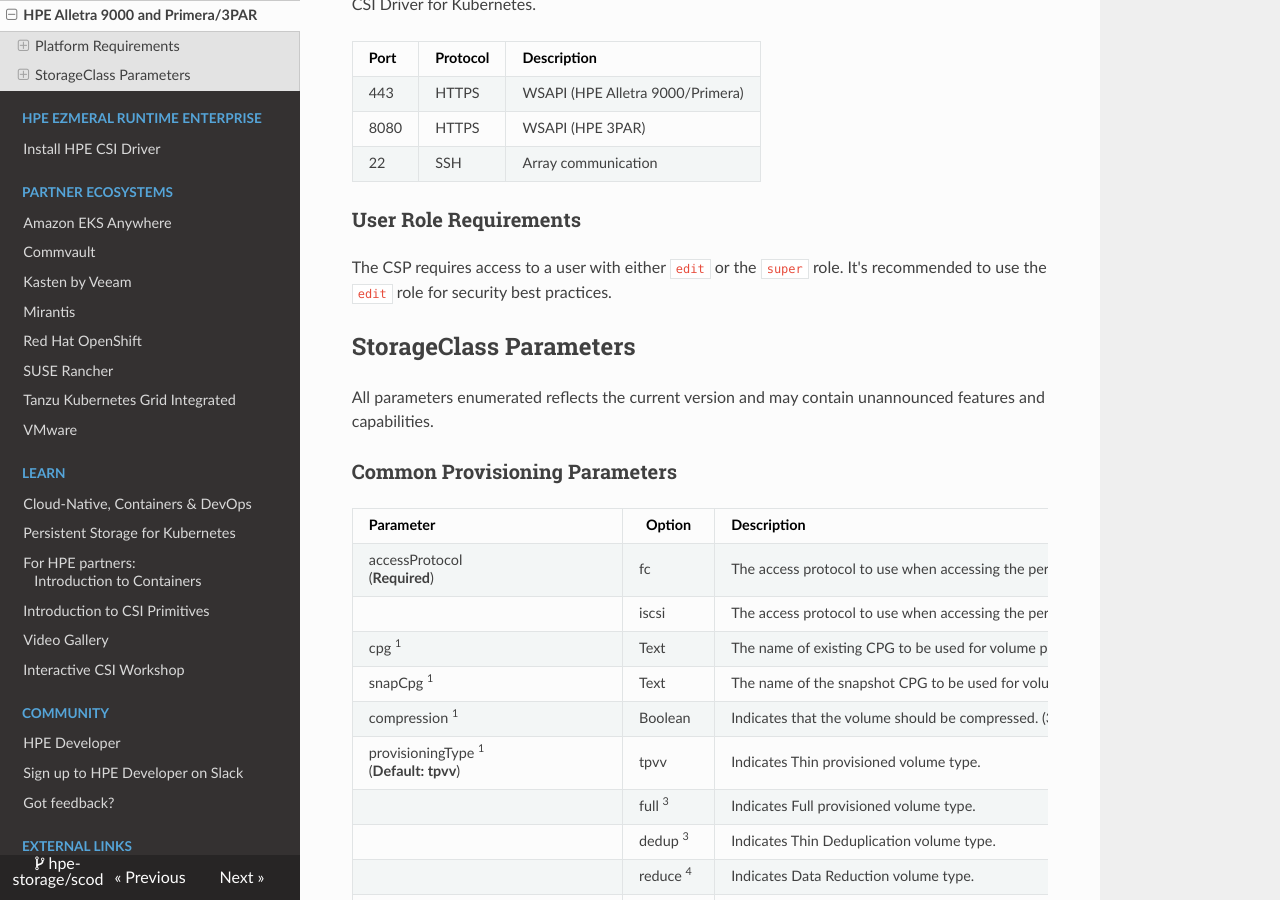
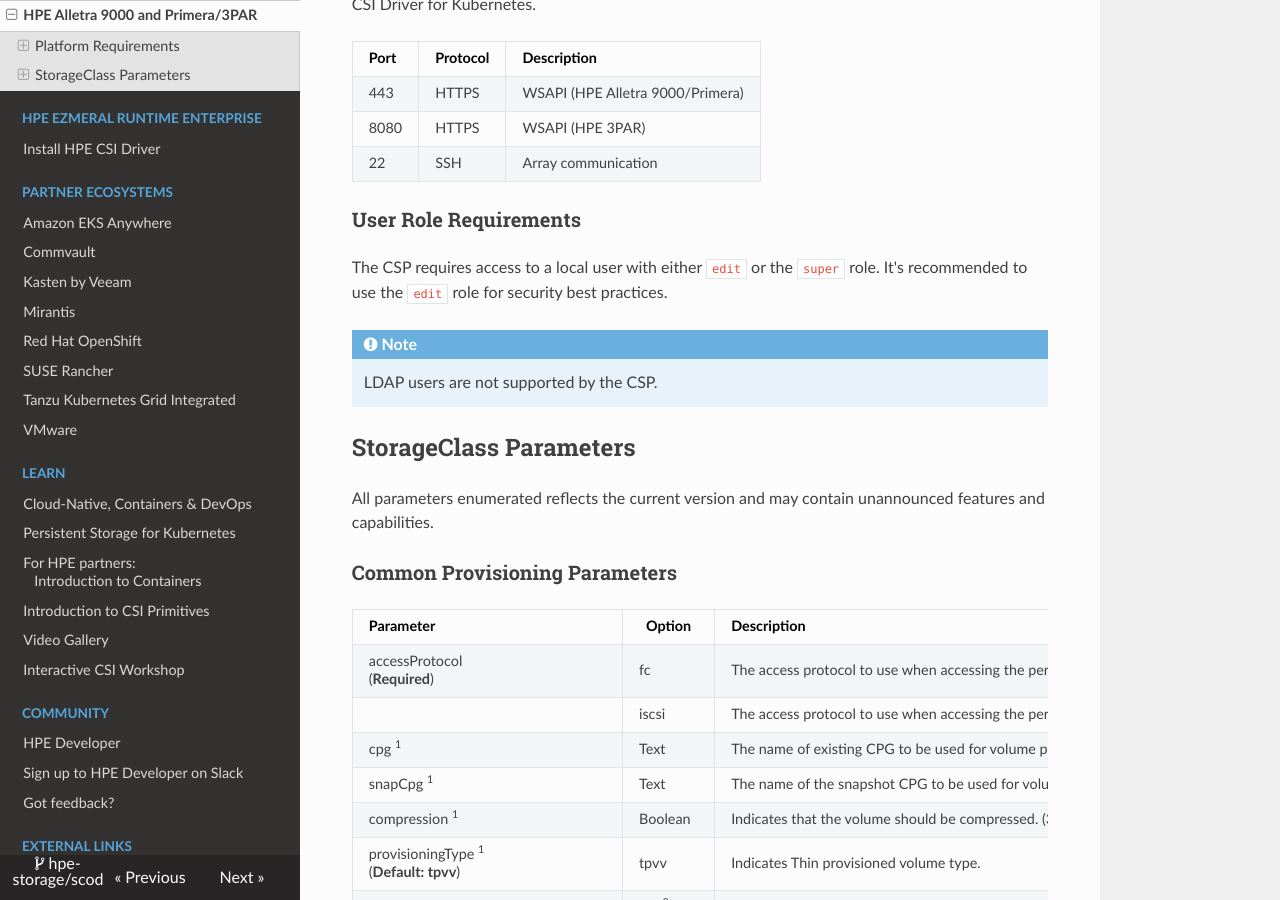
Before and after one commit to hpe-storage/scod, an MkDocs documentation site: the page built from docs/container_storage_provider/hpe_alletra_9000/index.md, in a window 1280 px wide and 900 px high, scrolled down 1406 px. Built offline with MkDocs 1.6.1, drawn with Linux system fonts in a browser that asks for light colours; nearby versions of some CDN libraries.

Commit message:
local user requirement (#178)
Signed-off-by: Michael Mattsson <michael.mattsson@gmail.com>

```diff
--- a/docs/container_storage_provider/hpe_alletra_9000/index.md
+++ b/docs/container_storage_provider/hpe_alletra_9000/index.md
@@ -29,7 +29,10 @@
 
 ### User Role Requirements
 
-The CSP requires access to a user with either `edit` or the `super` role. It's recommended to use the `edit` role for security best practices.
+The CSP requires access to a local user with either `edit` or the `super` role. It's recommended to use the `edit` role for security best practices.
+
+!!! note
+    LDAP users are not supported by the CSP.
 
 ## StorageClass Parameters
 
```
